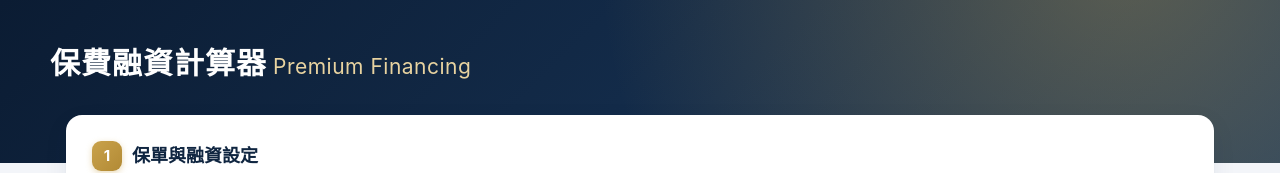
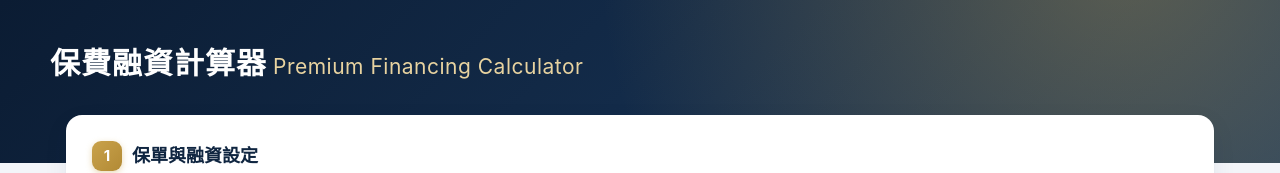
Before and after one commit to lucaschan729/Premium-Financing-Calculator, a plain HTML site: page index.html in a window 1280 px wide. Shown: the top 173 px of the page. Drawn offline with Linux system fonts and the light colour scheme.

Commit message:
Update index.html

```diff
--- a/index.html
+++ b/index.html
@@ -133,7 +133,7 @@
   <body>
   <header>
     <div class="inner">
-      <h1>保費融資計算器<span>Premium Financing</span></h1>
+      <h1>保費融資計算器<span>Premium Financing Calculator</span></h1>
     </div>
   </header>
 
```
